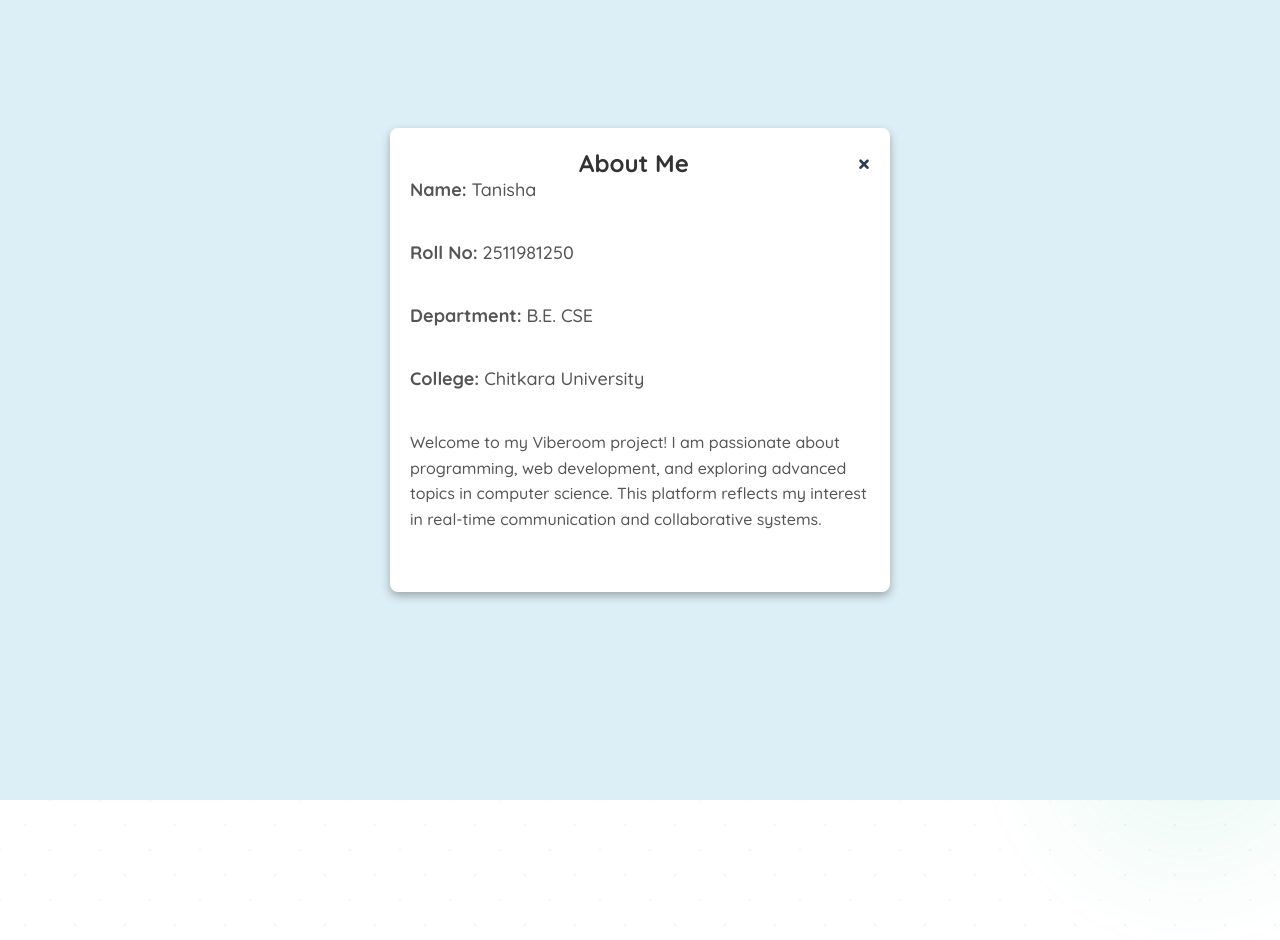
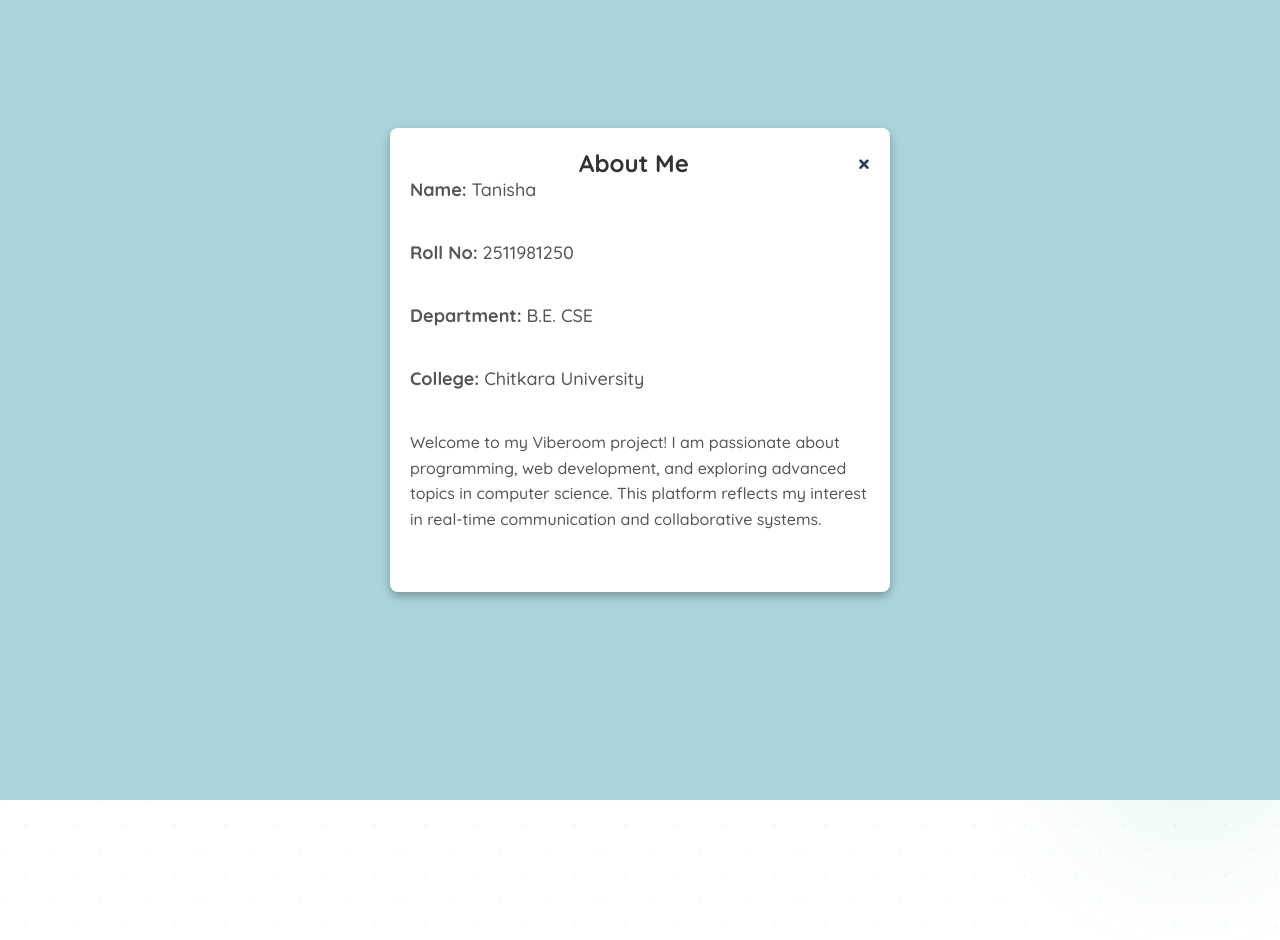
Before and after one commit to tanisha1250be25-del/viberoom, a website: page index.html in a window 1280 px wide. Both pictures are taken after a click on the button "About Me". Shown: the top 940 px of the page. Drawn offline with Linux system fonts and the light colour scheme; no server answers.

Commit message:
Change background color of aboutModal

```diff
--- a/index.html
+++ b/index.html
@@ -115,7 +115,7 @@
 
      style="display:none; position:fixed; z-index:1000; left:0; top:0; width:100%; height:100%;
 
-            background-color:#ddeff6;">
+            background-color:rgba(170,212,219,1);">
 
   <div style="background:white; margin:10% auto; padding:20px; border-radius:8px;
 
```
